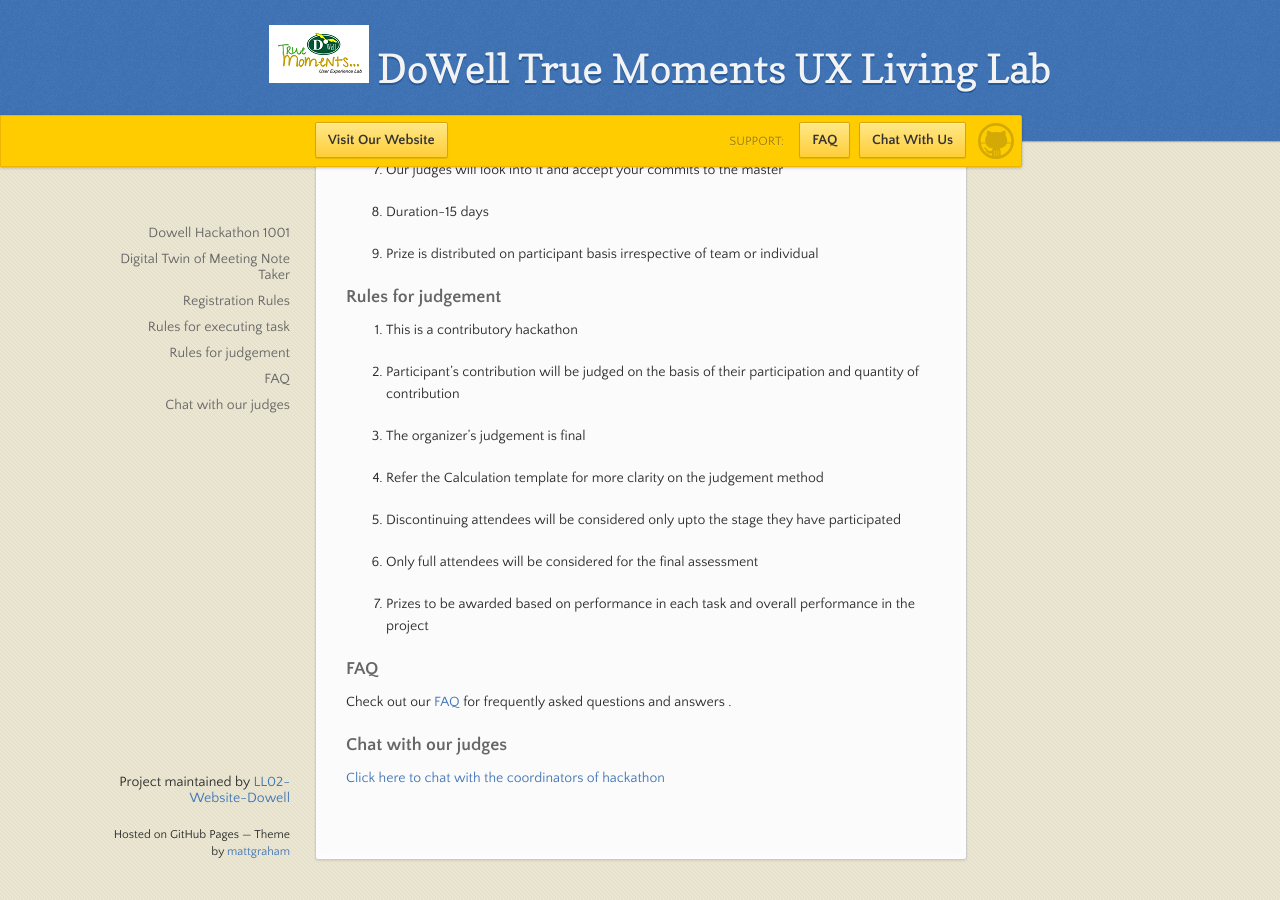
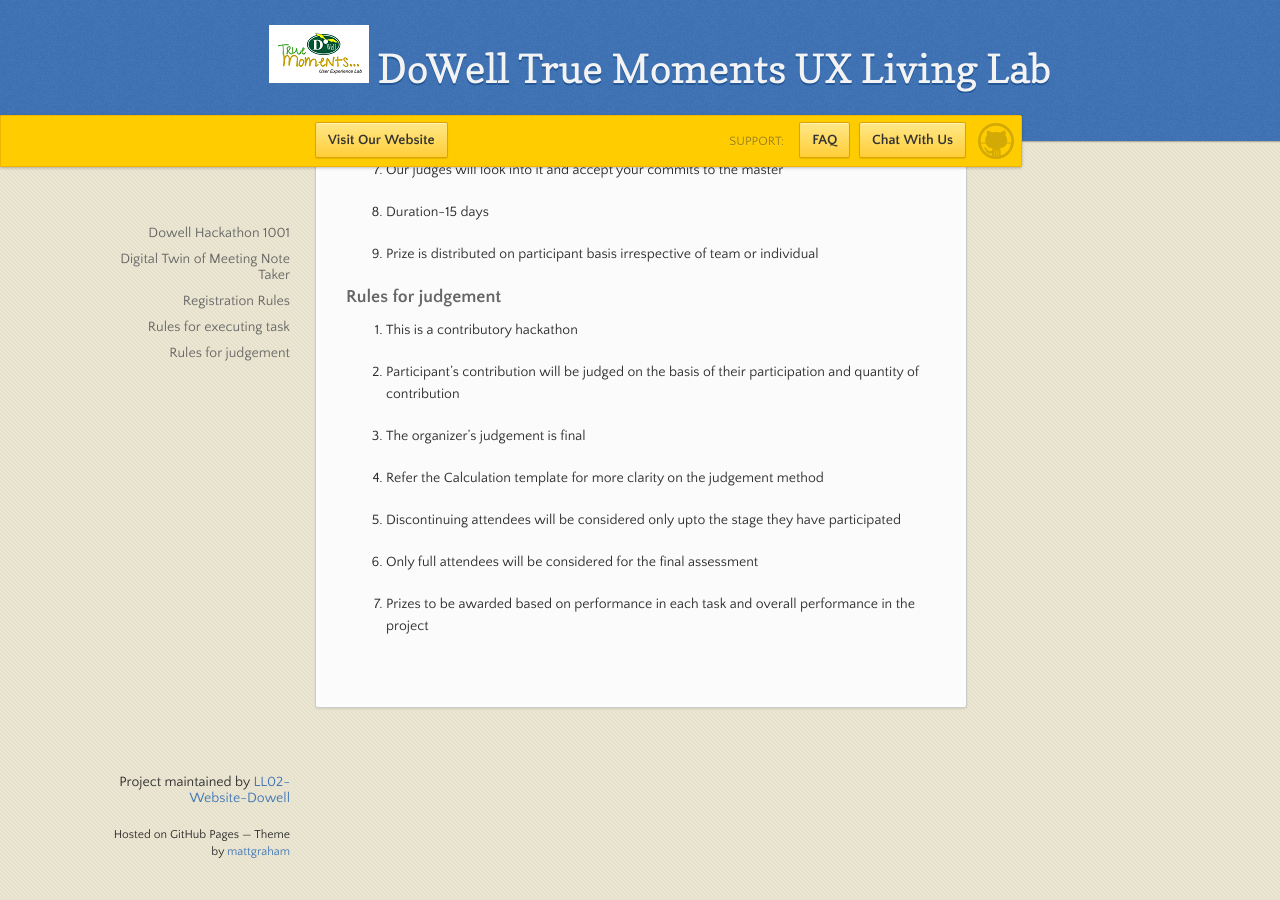
Before and after one commit to LL02-Website-Dowell/Digital-Twin-Note-Taker-Ideation.Dowell, a Jekyll site: the page built from index.md, in a window 1280 px wide and 900 px high, scrolled down 1753 px. Built offline with Jekyll 4.4.1, drawn with Linux system fonts in a browser that asks for light colours; our own code applies the rules of GitHub Pages for plain Markdown files.

Commit message:
Update index.md

```diff
--- a/index.md
+++ b/index.md
@@ -83,11 +83,3 @@ Click here for registration [Registration Link](https://forms.gle/h9ExJmvgXoL923
 6. Only full attendees will be considered for the final assessment
 
 7. Prizes to be awarded based on performance in each task and overall performance in the project
-
-### FAQ
-
-Check out our [FAQ](https://github.com/contact) for frequently asked questions and answers .
-
-### Chat with our judges
-
-[Click here to chat with the coordinators of hackathon](https://l.ead.me/dowellhackathon1001)
```
